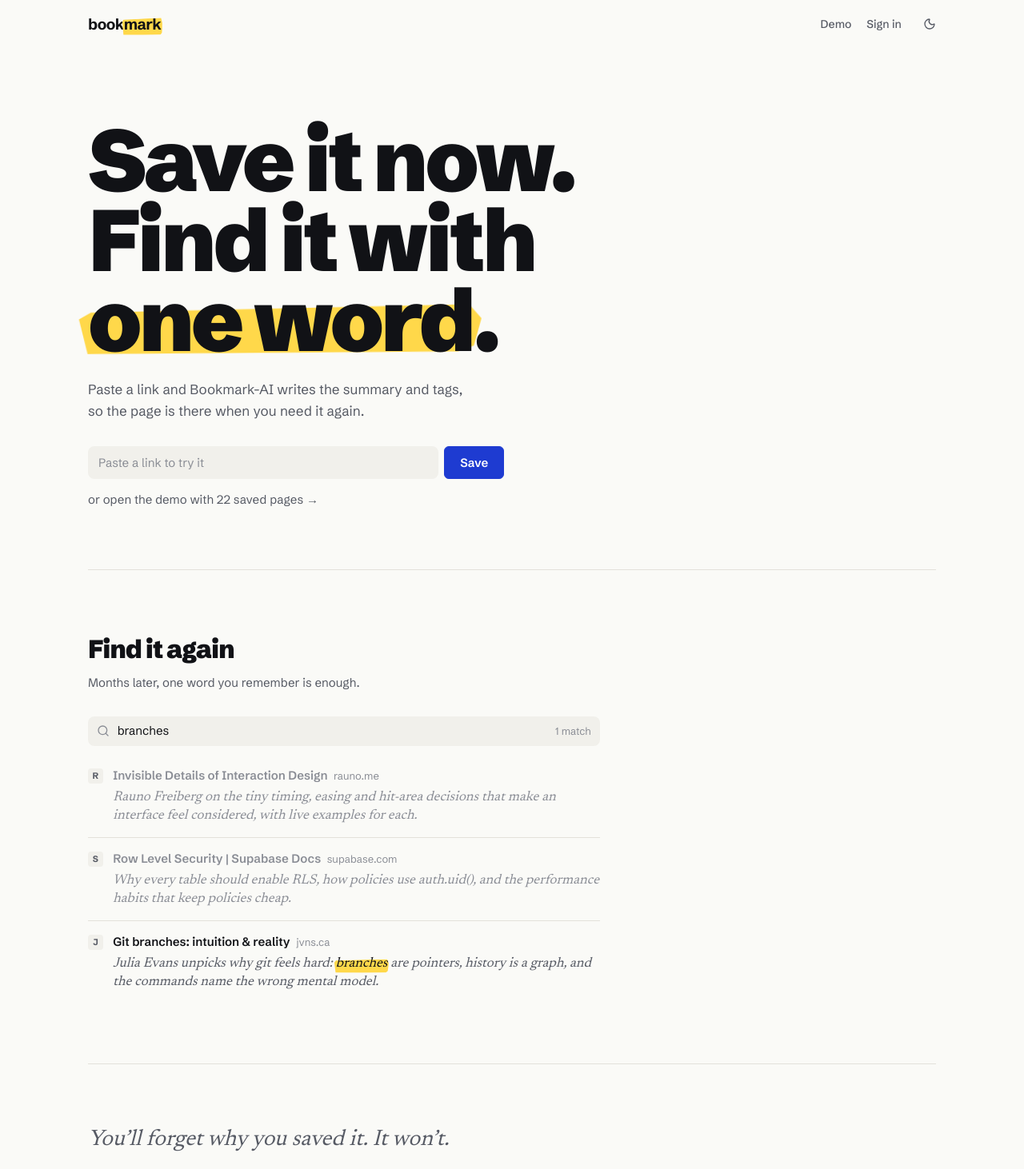
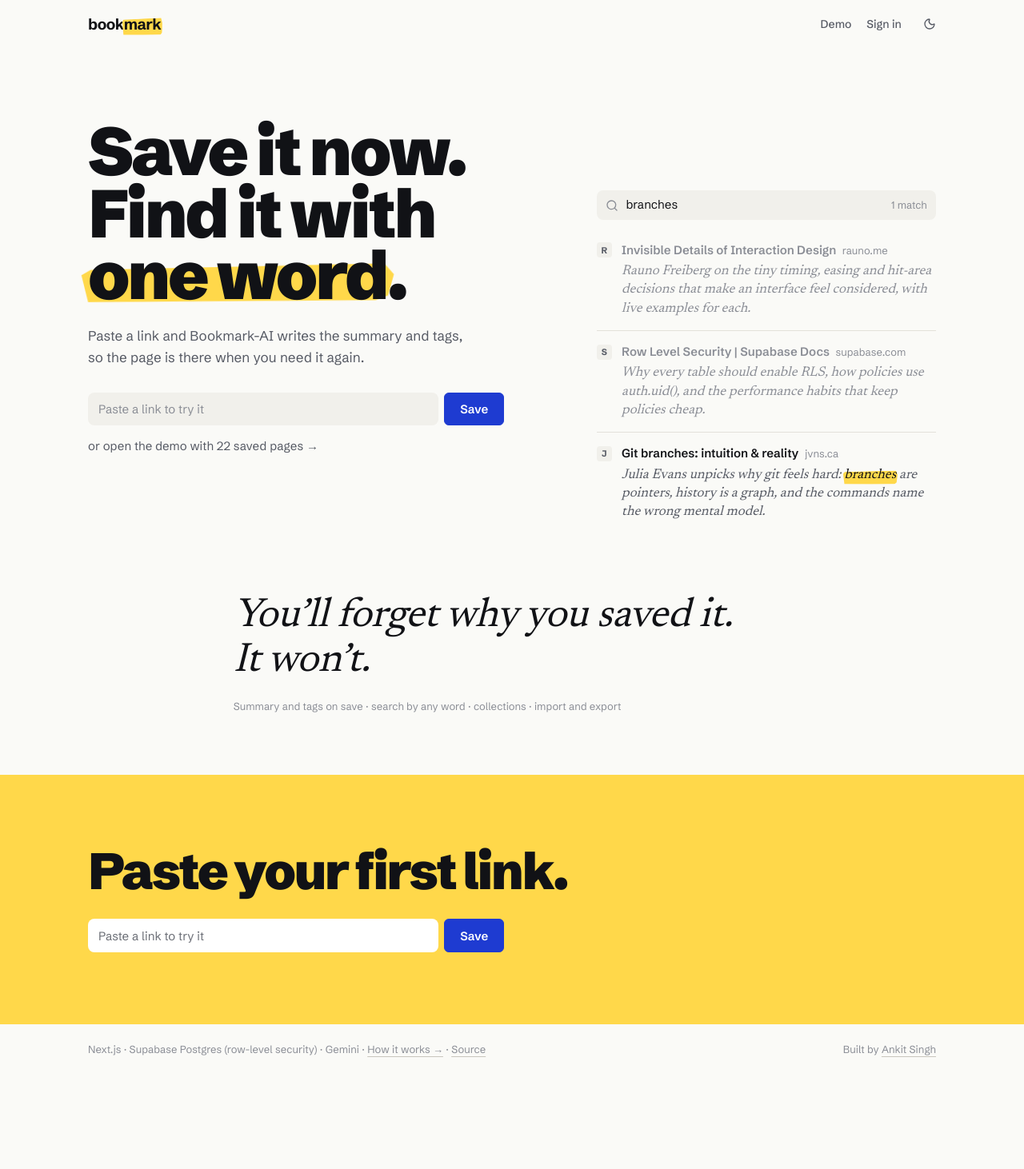
Before and after one commit to meCeltic/Bookmark-AI, a Next.js app: page / in a window 1280 px wide. Shown: the top 1462 px of the page at 80% size. After the commit the page ends 1345 px from the top, so only its background shows below. Built offline with nearby package versions, Linux system fonts and the light colour scheme; no server answers.

Commit message:
Set the live search demo beside the hero and enlarge the pull-quote

```diff
--- a/app/page.tsx
+++ b/app/page.tsx
@@ -23,10 +23,12 @@ export default function Home() {
       </header>
 
       <main>
-        <section className="pb-16 pt-14 sm:pb-20 sm:pt-24">
+        {/* lg+: hero copy left (7/12), the live strip right (5/12) top-aligned with the second headline line. */}
+        <div className="lg:grid lg:grid-cols-12 lg:gap-x-8 [--h1:clamp(56px,8.5vw,132px)] lg:[--h1:clamp(64px,6.6vw,96px)]">
+          <section className="pb-16 pt-14 sm:pb-20 sm:pt-24 lg:col-span-7">
             {/* Inline weight/tracking: the unlayered h1 rule in globals.css would beat utility classes. */}
             <h1
-            className="isolate max-w-[12ch] text-[clamp(56px,8.5vw,132px)] leading-[0.92]"
+              className="isolate max-w-[12ch] text-[length:var(--h1)] leading-[0.92]"
               style={{ fontWeight: 900, letterSpacing: "-0.04em" }}
             >
               Save it now. Find it with <Mark animate>one word</Mark>.
@@ -42,19 +44,23 @@ export default function Home() {
             </div>
           </section>
 
-        <section className="border-t border-line py-14 sm:py-20" aria-labelledby="find-heading">
+          <section
+            className="border-t border-line py-14 sm:py-20 lg:col-span-5 lg:mt-[calc(6rem+0.92*var(--h1)+0.12*var(--h1))] lg:self-start lg:border-t-0 lg:py-0"
+            aria-labelledby="find-heading"
+          >
+            <div className="mb-8 lg:sr-only">
               <h2 id="find-heading" className="text-[32px] font-extrabold tracking-[-0.03em]">Find it again</h2>
               <p className="mt-2 max-w-[52ch] text-[15px] text-ink-2">Months later, one word you remember is enough.</p>
-          <div className="mt-8">
+            </div>
             <FindStrip />
+          </section>
         </div>
-        </section>
 
-        <section className="border-t border-line py-14 sm:py-20">
-          <p className="max-w-[34ch] font-summary text-[24px] italic leading-snug text-ink-2 sm:text-[28px]">
-            You&rsquo;ll forget why you saved it. It won&rsquo;t.
+        <section className="py-14 sm:py-20 lg:pl-[calc((100%-11*2rem)/12*2+2*2rem)]">
+          <p className="max-w-[30ch] text-balance font-summary text-[clamp(36px,4vw,56px)] font-normal italic leading-[1.1] tracking-[-0.01em] text-ink">
+            You&rsquo;ll forget why you saved it.<br className="hidden sm:inline" /> It won&rsquo;t.
           </p>
-          <p className="mt-4 text-[13px] text-ink-3">
+          <p className="mt-5 text-[13px] text-ink-3">
             Summary and tags on save · search by any word · collections · import and export
           </p>
         </section>
@@ -76,7 +82,8 @@ export default function Home() {
         </div>
       </section>
 
-      <footer className="mx-auto flex w-full max-w-[1120px] flex-col gap-2 px-4 py-6 sm:px-8 text-[13px] text-ink-3 sm:flex-row sm:flex-wrap sm:items-baseline sm:justify-between sm:gap-x-6">
+      <footer className="mx-auto w-full max-w-[1120px] px-4 sm:px-8">
+        <div className="flex flex-col gap-2 py-6 text-[13px] text-ink-3 sm:flex-row sm:flex-wrap sm:items-baseline sm:justify-between sm:gap-x-6">
           <p>
             Next.js · Supabase Postgres (row-level security) · Gemini ·{" "}
             <a href={`${REPO}#how-it-works`} className={`${link} whitespace-nowrap`}>How it works &rarr;</a> ·{" "}
@@ -85,6 +92,7 @@ export default function Home() {
           <p>
             Built by <a href="https://github.com/meCeltic" className={link}>Ankit Singh</a>
           </p>
+        </div>
       </footer>
     </div>
   )
```
Lines whose indentation alone changed are shown as unchanged.
